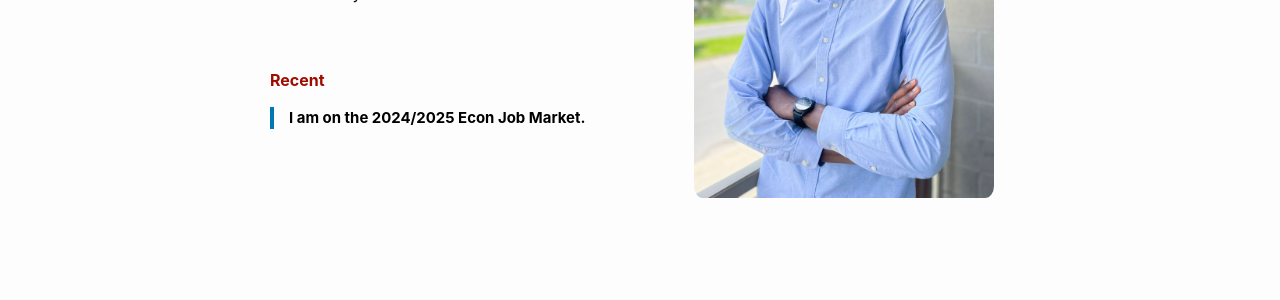
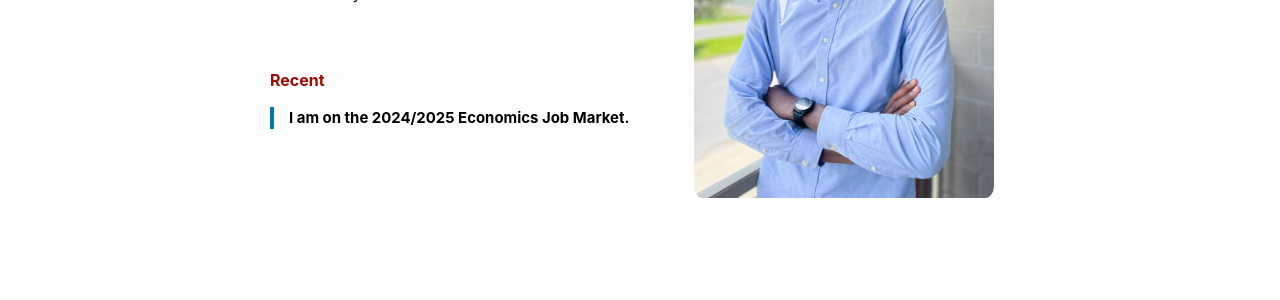
Before and after one commit to justedjabakou/justedjabakou.github.io, a Jekyll site: the page built from index.md, in a window 1280 px wide. Shown: the part 309-609 px from the top of the page. Built offline with Jekyll 4.4.1, drawn with Linux system fonts in a browser that asks for light colours.

Commit message:
Update index.md

```diff
--- a/index.md
+++ b/index.md
@@ -28,7 +28,7 @@ I am a Ph.D. Candidate in Economics at [University of Montreal](https://sceco.um
 <br/><br/>
 <span style="color:#9E0B00;">**Recent** </span>
 
-> ##### __I am on the 2024/2025 Econ Job Market.__
+> ##### __I am on the 2024/2025 Economics Job Market.__
 
 
 <!--
```
